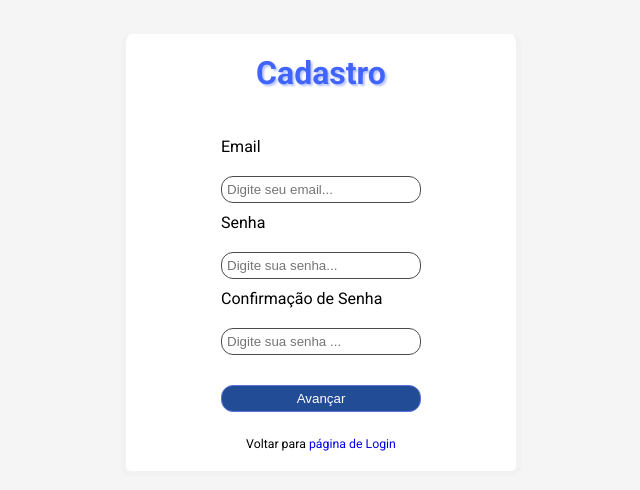
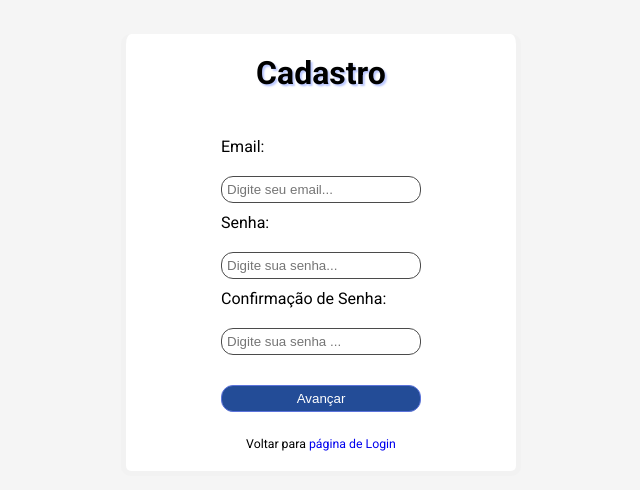
Before and after one commit to caiomariano1/cadastro-frontend, a React (Vite) app: page /register in a window 1280 px wide. Shown: the part 116-606 px from the top of the page, without its empty margins (319-959 px from the left). Built offline with nearby package versions, Linux system fonts and the light colour scheme.

Commit message:
feaat: Trocando cor do h1. Adicionando focus aos imputs. Retirando autoComplete das senhas. Resolvendo issues de label.

```diff
--- a/src/pages/Login.css
+++ b/src/pages/Login.css
@@ -32,7 +32,8 @@ html, body {
 h1 {
     margin: 0px;
     margin-bottom: 40px;
-    color: #4164ff;
+    color: #000;
+    font-weight: bold;
     text-shadow: 2px 2px 2px #bac7ff;
 }
 
@@ -49,6 +50,11 @@ h1 {
     margin-bottom: 10px;
     border: 1px solid #4B4B4B;
     border-radius: 12px;
+}
+
+.form-field:focus {
+    outline: 1px solid #2c92ff;
+    box-shadow: 1px 1px 2px #bac7ff;
 }
 
 .form-error {
--- a/src/pages/Login.jsx
+++ b/src/pages/Login.jsx
@@ -38,8 +38,9 @@ const Login = () => {
       >
         <Form className="login-form">
           <div className="login-form-group">
-            <label htmlFor="email">Email</label>
+            <label htmlFor="email">Email:</label>
             <Field
+              id="email"
               name="email"
               className="form-field"
               placeholder="Digite seu email..."
@@ -52,11 +53,13 @@ const Login = () => {
           </div>
 
           <div className="login-form-group">
-            <label htmlFor="password">Senha</label>
+            <label htmlFor="password">Senha:</label>
             <Field
+              id="password"
               name="password"
               className="form-field"
               placeholder="Digite sua senha..."
+              autoComplete="off"
             />
             <ErrorMessage
               component="span"
--- a/src/pages/Register.css
+++ b/src/pages/Register.css
@@ -32,7 +32,8 @@ html, body {
 h1 {
     margin: 0px;
     margin-bottom: 40px;
-    color: #4164ff;
+    color: #000;
+    font-weight: bold;
     text-shadow: 2px 2px 2px #bac7ff;
 }
 
@@ -49,6 +50,11 @@ h1 {
     margin-bottom: 10px;
     border: 1px solid #4B4B4B;
     border-radius: 12px;
+}
+
+.form-field:focus {
+    outline: 1px solid #2c92ff;
+    box-shadow: 1px 1px 2px #bac7ff;
 }
 
 .form-error {
--- a/src/pages/Register.jsx
+++ b/src/pages/Register.jsx
@@ -43,8 +43,9 @@ const Register = () => {
       >
         <Form className="login-form">
           <div className="login-form-group">
-            <label htmlFor="email">Email</label>
+            <label htmlFor="email">Email:</label>
             <Field
+              id="email"
               name="email"
               className="form-field"
               placeholder="Digite seu email..."
@@ -57,11 +58,13 @@ const Register = () => {
           </div>
 
           <div className="login-form-group">
-            <label htmlFor="password">Senha</label>
+            <label htmlFor="password">Senha:</label>
             <Field
+              id="password"
               name="password"
               className="form-field"
               placeholder="Digite sua senha..."
+              autoComplete="off"
             />
             <ErrorMessage
               component="span"
@@ -71,11 +74,13 @@ const Register = () => {
           </div>
 
           <div className="login-form-group">
-            <label htmlFor="password">Confirmação de Senha</label>
+            <label htmlFor="password">Confirmação de Senha:</label>
             <Field
+              id="confirmPassword"
               name="confirmPassword"
               className="form-field"
               placeholder="Digite sua senha ..."
+              autoComplete="off"
             />
             <ErrorMessage
               component="span"
```
